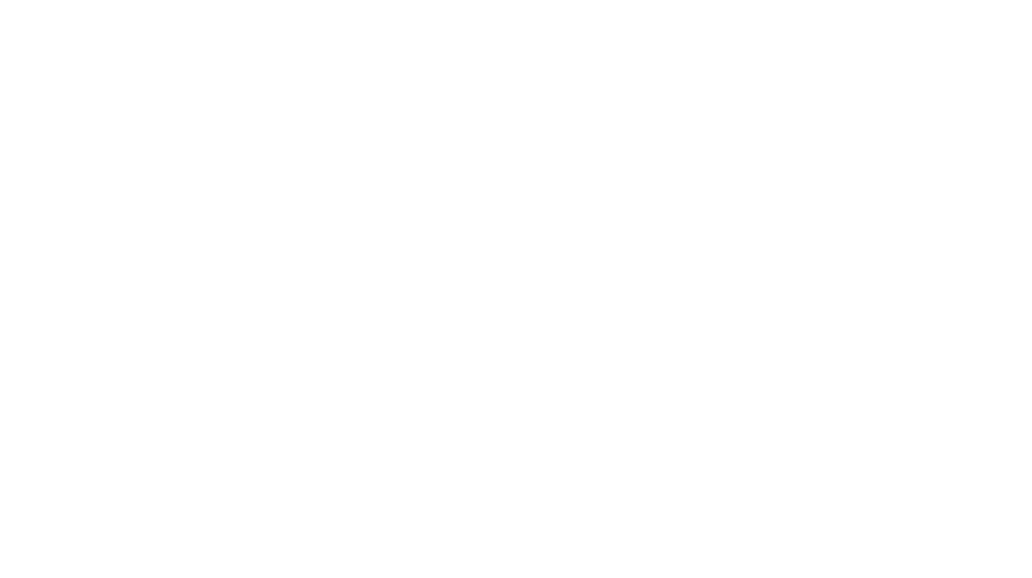
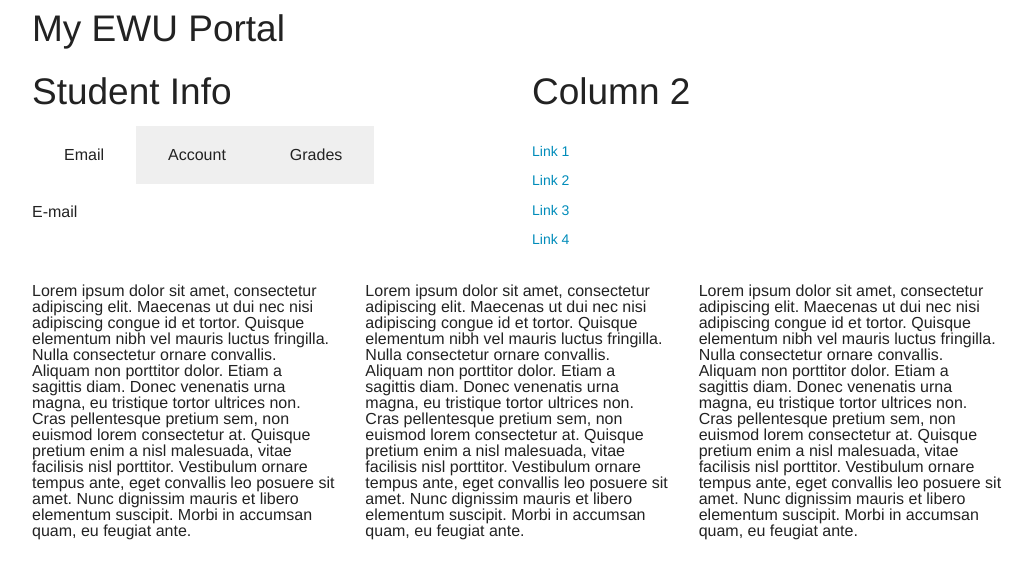
Before and after one commit to thomasflores84/378-website-starter, a plain HTML site: page index.html in a window 1280 px wide. Shown: the whole page, without its empty margins (123-1155 px from the left). Drawn offline with Linux system fonts and the light colour scheme.

Commit message:
Foundation Starter

```diff
--- a/index.html
+++ b/index.html
@@ -10,6 +10,61 @@
   </head>
   <body>
 
+  	<!-- Masthead -->
+  	<header class="row">
+      	<!-- column 1 -->
+      	<div class="columns large-12">
+          	<h2>My EWU Portal</h2>
+  		  </div>
+    </header>
+
+  	<!-- Band of content -->
+  	<article class="row">
+      	<!-- column 1 -->
+      	<div class="columns large-6">
+          	<h2>Student Info</h2>
+            <dl class="tabs" data-tab>
+              <dd class="active"><a href="#email">Email</a></dd>
+              <dd><a href="#account">Account</a></dd>
+              <dd><a href="#grades">Grades</a></dd>
+            </dl>
+            <div class="tabs-content">
+              <div class="content active" id="email">
+                <p>E-mail</p>
+              </div>
+              <div class="content" id="account">
+                <p>Accounts</p>
+              </div>
+              <div class="content" id="grades">
+                <p>Third panel content goes here...</p>
+              </div>
+            </div>
+  		</div>
+
+      	<!-- column 2 -->
+      	<div class="columns large-6">
+          	<h2>Column 2</h2>
+
+            <ul class="side-nav">
+              <li><a href="#">Link 1</a></li>
+              <li><a href="#">Link 2</a></li>
+              <li><a href="#">Link 3</a></li>
+              <li><a href="#">Link 4</a></li>
+            </ul>
+  		</div>
+    </article>
+
+    <footer class="row">
+      <div class="columns large-4">
+        Lorem ipsum dolor sit amet, consectetur adipiscing elit. Maecenas ut dui nec nisi adipiscing congue id et tortor. Quisque elementum nibh vel mauris luctus fringilla. Nulla consectetur ornare convallis. Aliquam non porttitor dolor. Etiam a sagittis diam. Donec venenatis urna magna, eu tristique tortor ultrices non. Cras pellentesque pretium sem, non euismod lorem consectetur at. Quisque pretium enim a nisl malesuada, vitae facilisis nisl porttitor. Vestibulum ornare tempus ante, eget convallis leo posuere sit amet. Nunc dignissim mauris et libero elementum suscipit. Morbi in accumsan quam, eu feugiat ante.
+      </div>
+      <div class="columns large-4">
+        Lorem ipsum dolor sit amet, consectetur adipiscing elit. Maecenas ut dui nec nisi adipiscing congue id et tortor. Quisque elementum nibh vel mauris luctus fringilla. Nulla consectetur ornare convallis. Aliquam non porttitor dolor. Etiam a sagittis diam. Donec venenatis urna magna, eu tristique tortor ultrices non. Cras pellentesque pretium sem, non euismod lorem consectetur at. Quisque pretium enim a nisl malesuada, vitae facilisis nisl porttitor. Vestibulum ornare tempus ante, eget convallis leo posuere sit amet. Nunc dignissim mauris et libero elementum suscipit. Morbi in accumsan quam, eu feugiat ante.
+      </div>
+      <div class="columns large-4">
+        Lorem ipsum dolor sit amet, consectetur adipiscing elit. Maecenas ut dui nec nisi adipiscing congue id et tortor. Quisque elementum nibh vel mauris luctus fringilla. Nulla consectetur ornare convallis. Aliquam non porttitor dolor. Etiam a sagittis diam. Donec venenatis urna magna, eu tristique tortor ultrices non. Cras pellentesque pretium sem, non euismod lorem consectetur at. Quisque pretium enim a nisl malesuada, vitae facilisis nisl porttitor. Vestibulum ornare tempus ante, eget convallis leo posuere sit amet. Nunc dignissim mauris et libero elementum suscipit. Morbi in accumsan quam, eu feugiat ante.
+      </div>
+    </footer>
 
     <script src="js/vendor/jquery.js"></script>
     <script src="js/foundation.min.js"></script>
--- a/js/scripts.js
+++ b/js/scripts.js
@@ -0,0 +1,3 @@
+
+
+$(document).foundation();
```
